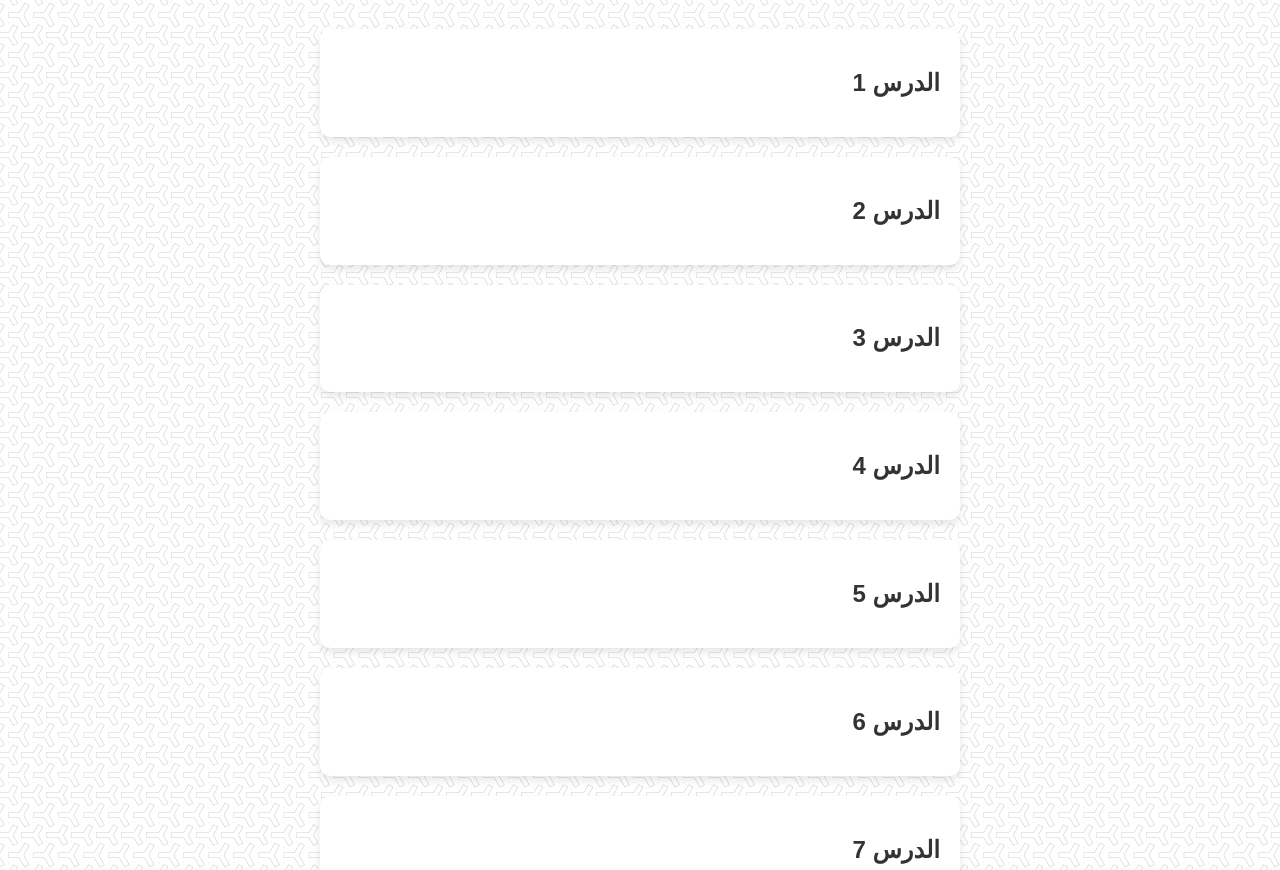
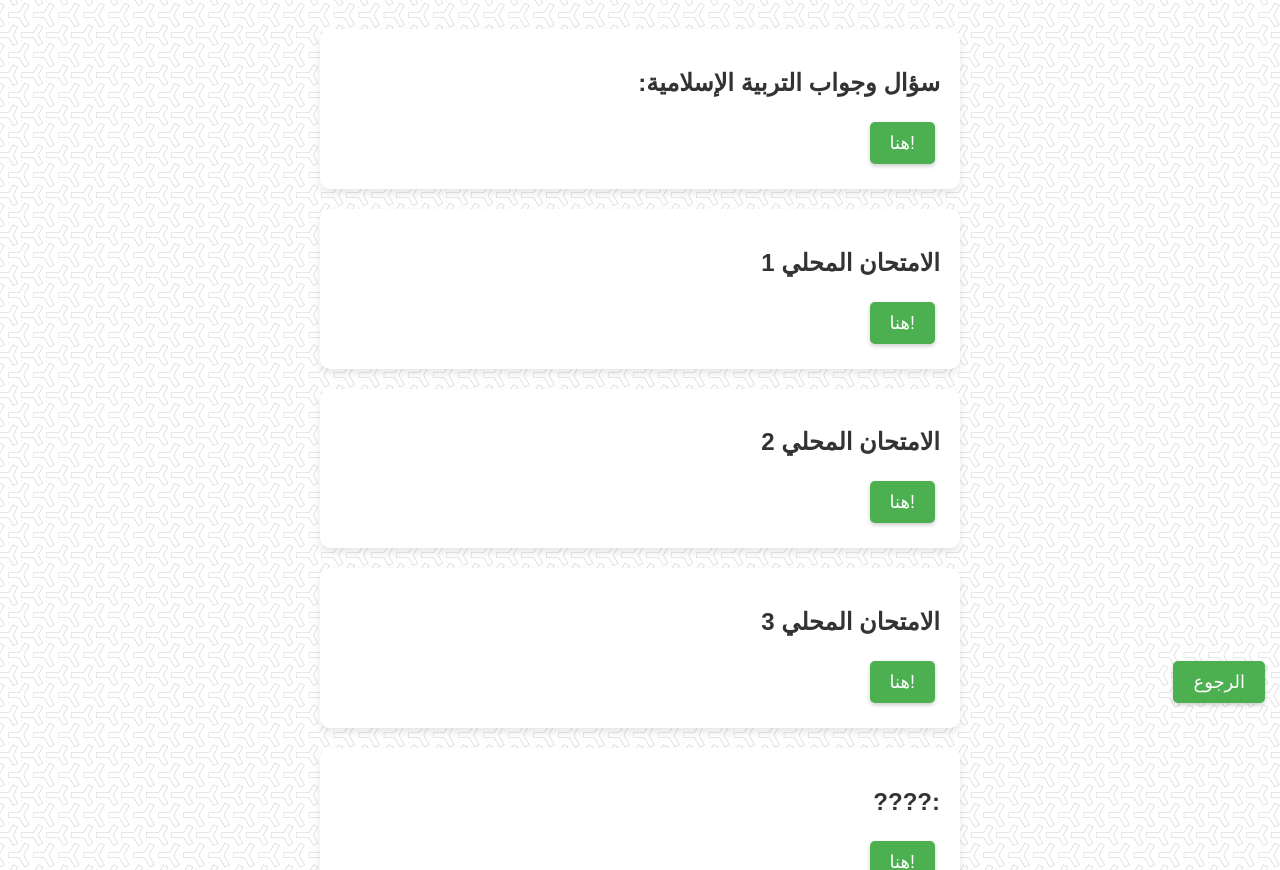
Before and after one commit to infinuts/JulesFerryApp, a plain HTML site: page lessons.html in a window 1280 px wide. Shown: the part 82-952 px from the top of the page. Drawn offline with Linux system fonts and the light colour scheme.

Commit message:
lessons.html

```diff
--- a/lessons.html
+++ b/lessons.html
@@ -8,14 +8,24 @@
   font-family: 'Arial', sans-serif;
   background-image: url('y-so-serious-white.png'); /* Ensure the file name matches your pattern image */
   background-repeat: repeat; /* This will tile the pattern across the background */
-    display: flex;
-    justify-content: center;
   background-color: #e7eff6;
   display: flex;
   flex-direction: column;
   align-items: center;
   padding: 20px;
   margin: 0;
+}
+
+button {
+    font-size: 18px;
+    padding: 10px 20px;
+    margin: 5px;
+    cursor: pointer;
+    background-color: #4CAF50;
+    color: white;
+    border: none;
+    border-radius: 5px;
+    box-shadow: 0 2px 4px rgba(0,0,0,0.2);
 }
 
 .lesson {
@@ -26,23 +36,72 @@
   box-shadow: 0 4px 8px rgba(0,0,0,0.1);
   width: 90%;
   max-width: 600px;
+  text-align: right; /* Align text to the left */
+  direction: ltr; /* Ensure left-to-right text direction */
 }
+
 h2 {
   color: #333;
+}
+
+.home-button {
+  position: fixed;
+  bottom: 10px;
+  right: 10px;
+  font-size: 18px;
+  padding: 10px 20px;
+  cursor: pointer;
+  background-color: #4CAF50;
+  color: white;
+  border: none;
+  border-radius: 5px;
+  box-shadow: 0 2px 4px rgba(0,0,0,0.2);
+  transition: background-color 0.3s;
 }
 </style>
 </head>
 <body>
 <h1>الدروس</h1>
-<div class="lesson"><h2>الدرس 1</h2></div>
-<div class="lesson"><h2>الدرس 2</h2></div>
-<div class="lesson"><h2>الدرس 3</h2></div>
-<div class="lesson"><h2>الدرس 4</h2></div>
-<div class="lesson"><h2>الدرس 5</h2></div>
-<div class="lesson"><h2>الدرس 6</h2></div>
-<div class="lesson"><h2>الدرس 7</h2></div>
-<div class="lesson"><h2>الدرس 8</h2></div>
-<div class="lesson"><h2>الدرس 9</h2></div>
-<div class="lesson"><h2>الدرس 10</h2></div>
+</div><div class="lesson">
+  <h2>:سؤال وجواب التربية الإسلامية</h2>
+  <button onClick="window.location.href='https://cdn.discordapp.com/attachments/1016889301893664799/1244396431738146916/CamScanner_05-26-2024_22.04.pdf?ex=6654f5fd&is=6653a47d&hm=1c2f7d3d232e5aa28c19377ea79c3e5c199fefe1cb763ee8a12514412fcafcce&'">هنا!</button>
+</div>
+</div><div class="lesson">
+  <h2>الامتحان المحلي 1</h2>
+  <button onClick="window.location.href='https://www.alloschool.com/element/132743/pdf'">هنا!</button>
+</div>
+</div><div class="lesson">
+  <h2>الامتحان المحلي 2</h2>
+  <button onClick="window.location.href='https://www.alloschool.com/element/132744/pdf'">هنا!</button>
+</div>
+</div><div class="lesson">
+  <h2>الامتحان المحلي 3</h2>
+  <button onClick="window.location.href='https://www.alloschool.com/element/132745/pdf'">هنا!</button>
+</div>
+</div><div class="lesson">
+  <h2>????:</h2>
+  <button onClick="window.location.href='https://cdn.discordapp.com/attachments/1016889301893664799/1241758099199623260/lexique-4-1-les-prefixes-et-les-suffixes-1.pdf?ex=664b5cd9&is=664a0b59&hm=94463eb873c937be9c5ddc118b266a882b3fc3ad0446b2c64827ca22250f6d0d&'">هنا!</button>
+</div>
+</div><div class="lesson">
+  <h2>????</h2>
+  <button onClick="window.location.href='https://cdn.discordapp.com/attachments/1016889301893664799/1241758099199623260/lexique-4-1-les-prefixes-et-les-suffixes-1.pdf?ex=664b5cd9&is=664a0b59&hm=94463eb873c937be9c5ddc118b266a882b3fc3ad0446b2c64827ca22250f6d0d&'">هنا!</button>
+</div>
+</div><div class="lesson">
+  <h2>????:</h2>
+  <button onClick="window.location.href='https://cdn.discordapp.com/attachments/1016889301893664799/1241758099199623260/lexique-4-1-les-prefixes-et-les-suffixes-1.pdf?ex=664b5cd9&is=664a0b59&hm=94463eb873c937be9c5ddc118b266a882b3fc3ad0446b2c64827ca22250f6d0d&'">هنا!</button>
+</div>
+</div><div class="lesson">
+  <h2>????:</h2>
+  <button onClick="window.location.href='https://cdn.discordapp.com/attachments/1016889301893664799/1241758099199623260/lexique-4-1-les-prefixes-et-les-suffixes-1.pdf?ex=664b5cd9&is=664a0b59&hm=94463eb873c937be9c5ddc118b266a882b3fc3ad0446b2c64827ca22250f6d0d&'">هنا!</button>
+</div>
+</div><div class="lesson">
+  <h2>????:</h2>
+  <button onClick="window.location.href='https://cdn.discordapp.com/attachments/1016889301893664799/1241758099199623260/lexique-4-1-les-prefixes-et-les-suffixes-1.pdf?ex=664b5cd9&is=664a0b59&hm=94463eb873c937be9c5ddc118b266a882b3fc3ad0446b2c64827ca22250f6d0d&'">هنا!</button>
+</div>
+</div><div class="lesson">
+  <h2>????:</h2>
+  <button onClick="window.location.href='https://cdn.discordapp.com/attachments/1016889301893664799/1241758099199623260/lexique-4-1-les-prefixes-et-les-suffixes-1.pdf?ex=664b5cd9&is=664a0b59&hm=94463eb873c937be9c5ddc118b266a882b3fc3ad0446b2c64827ca22250f6d0d&'">هنا!</button>
+</div>
+<button class="home-button" onClick="window.location.href='index.html'">الرجوع</button>
 </body>
 </html>
```
Lines whose indentation alone changed are shown as unchanged.
